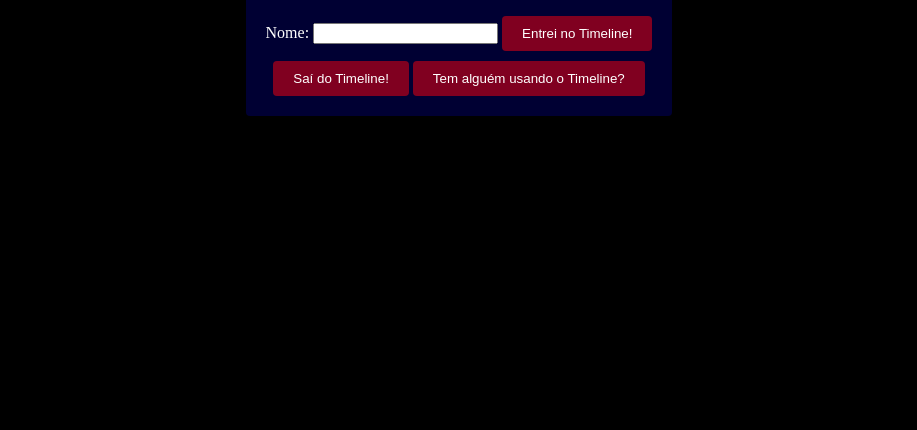
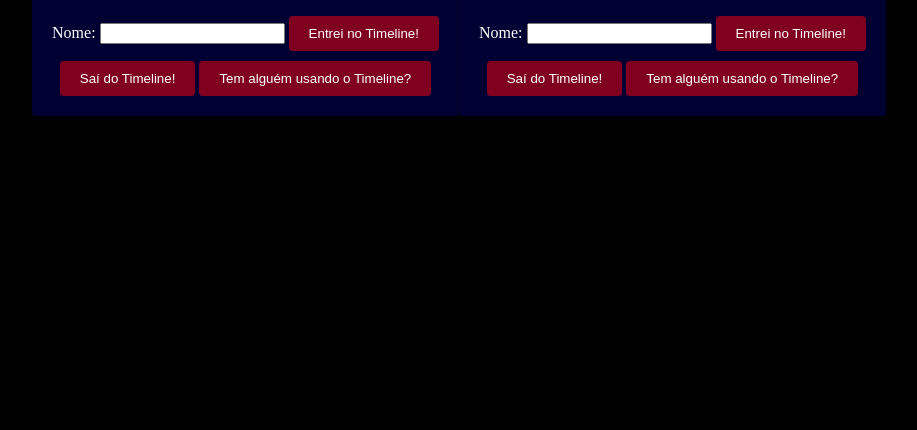
Before and after one commit to AndreRettore/timeline, a website: page index.html in a window 1280 px wide. Shown: the part 386-816 px from the top of the page, without its empty margins (181-1098 px from the left). Drawn offline with Linux system fonts and the light colour scheme.

Commit message:
Add files via upload

```diff
--- a/index.html
+++ b/index.html
@@ -17,6 +17,19 @@
     <div id="status"></div>
     <div id="lastAccess"></div>
   </div>
+
+  <div class="container">
+    <h1>Registro do OrçaFascio</h1>
+    <form id="entryForm">
+      <label for="name">Nome:</label>
+      <input type="text" id="name" required>
+      <button type="submit">Entrei no Timeline!</button>
+    </form>
+    <button onclick="exitTimeline()">Saí do Timeline!</button>
+    <button onclick="checkTimelineStatus()">Tem alguém usando o Timeline?</button>
+    <div id="status"></div>
+    <div id="lastAccess"></div>
+  </div>
   <script src="https://www.gstatic.com/firebasejs/8.6.8/firebase-app.js"></script>
   <script src="https://www.gstatic.com/firebasejs/8.6.8/firebase-database.js"></script>
   <script src="script.js"></script>
```
